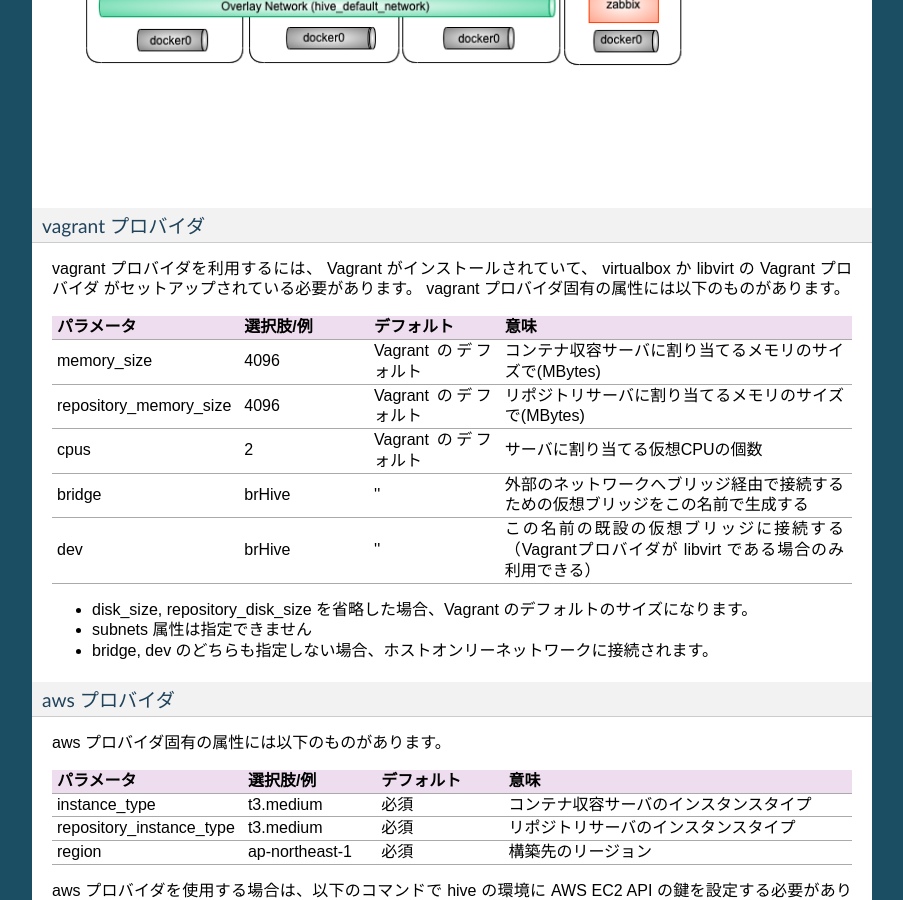
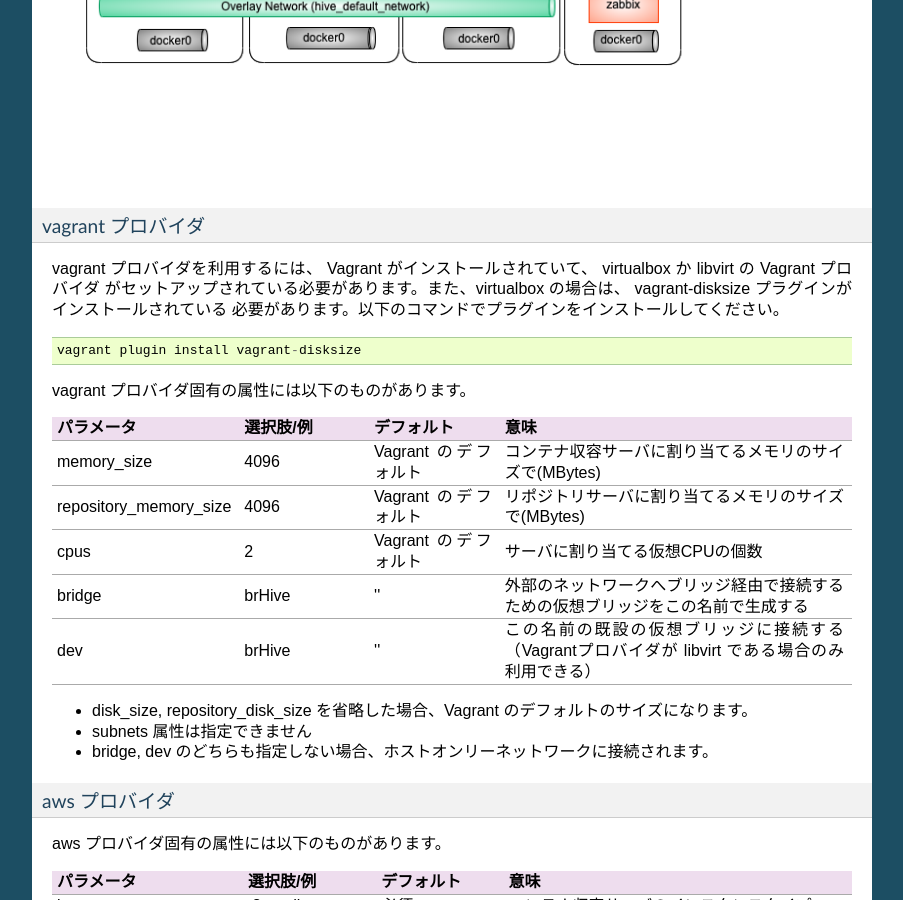
Before and after one commit to procube-open/hive-builder, a Sphinx documentation site: the page built from docs/inventory.rst, in a window 1280 px wide and 900 px high, scrolled down 4077 px. Shown: the whole window, without its empty margins (198-1101 px from the left). Built offline with Sphinx 7.4.7, drawn with Linux system fonts in a browser that asks for light colours; pages that are not in the unit, such as notebooks, are missing from menus.

Commit message:
add description about vagrant-disksaize plugin

```diff
--- a/docs/inventory.rst
+++ b/docs/inventory.rst
@@ -225,7 +225,14 @@ hive定義の internal_cidr プロパティで変更できます。
 vagrant プロバイダ
 ^^^^^^^^^^^^^^^^^^^
 vagrant プロバイダを利用するには、 Vagrant がインストールされていて、 virtualbox か libvirt の Vagrant プロバイダ
-がセットアップされている必要があります。
+がセットアップされている必要があります。また、virtualbox の場合は、 vagrant-disksize プラグインがインストールされている
+必要があります。以下のコマンドでプラグインをインストールしてください。
+
+::
+
+  vagrant plugin install vagrant-disksize
+
+
 vagrant プロバイダ固有の属性には以下のものがあります。
 
 ..  list-table::
@@ -260,6 +267,7 @@ vagrant プロバイダ固有の属性には以下のものがあります。
 - disk_size, repository_disk_size を省略した場合、Vagrant のデフォルトのサイズになります。
 - subnets 属性は指定できません
 - bridge, dev のどちらも指定しない場合、ホストオンリーネットワークに接続されます。
+
 
 
 aws プロバイダ
```
